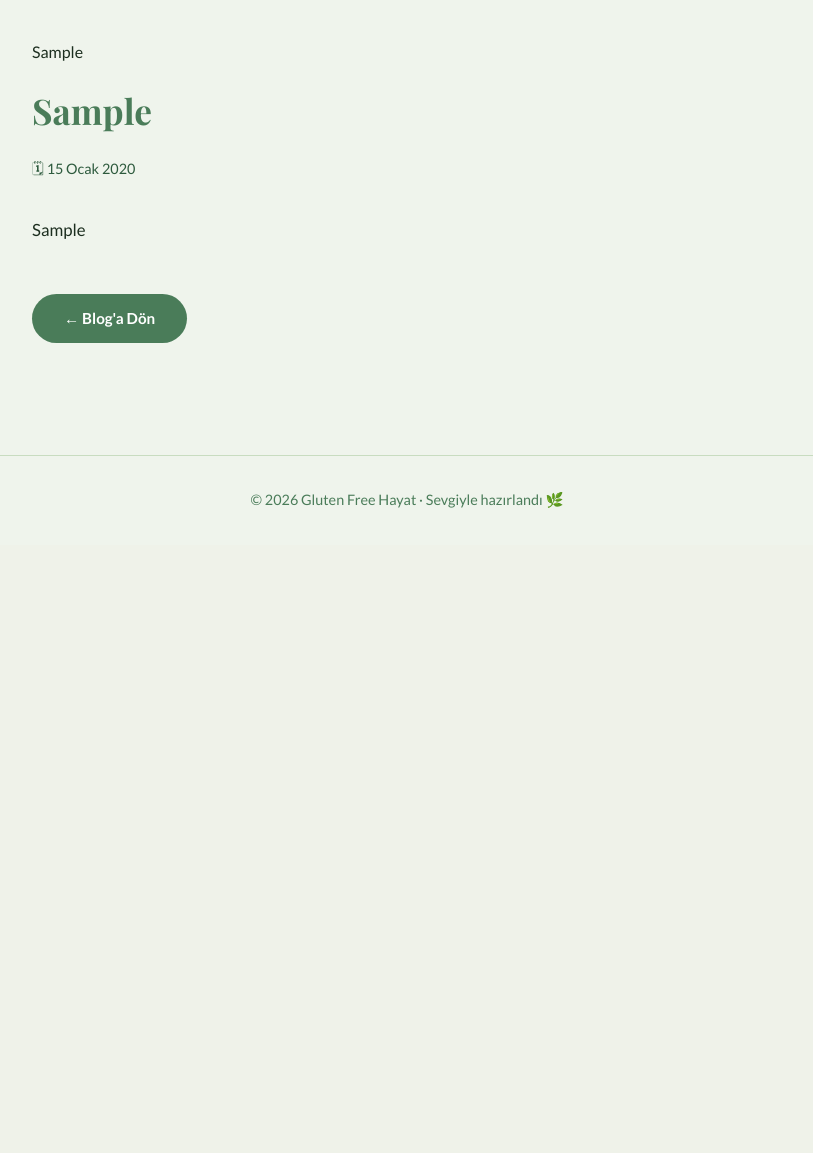
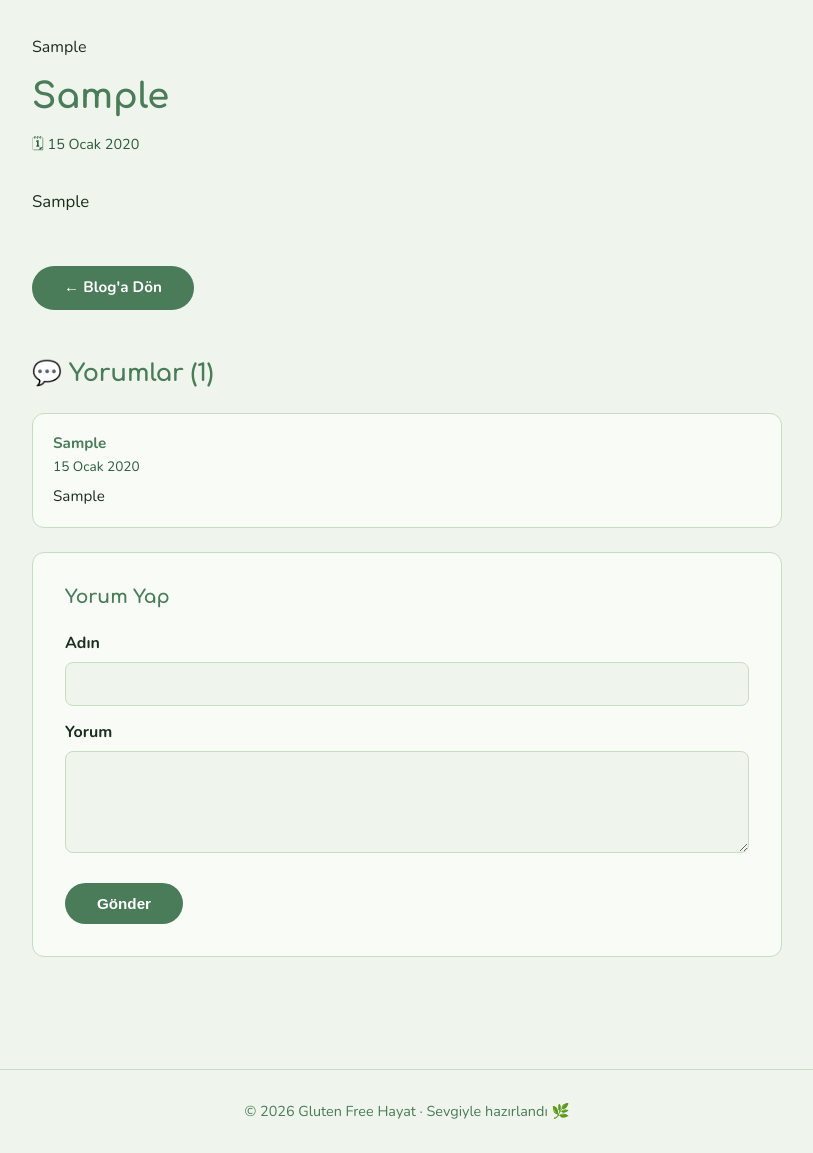
Before and after one commit to iyavuz357/glutenfreehayat, a Flask app: page /blog/1 in a window 1280 px wide. Shown: the part 721-1874 px from the top of the page, without its empty margins (233-1046 px from the left). Before the commit the page ends 1229 px from the top, so only its background shows below. Run offline with Flask 3, Linux system fonts and the light colour scheme; tables that the repository leaves empty hold one stand-in row (values such as "Sample post").

Commit message:
yorum sistemi font değişikliği anasayfa

```diff
--- a/app.py
+++ b/app.py
@@ -61,6 +61,16 @@ class Tarif(db.Model):
     def __repr__(self):
         return f'<Tarif {self.baslik}>'
 
+class Yorum(db.Model):
+    id = db.Column(db.Integer, primary_key=True)
+    icerik = db.Column(db.Text, nullable=False)
+    yazar = db.Column(db.String(100), nullable=False)
+    tarih = db.Column(db.DateTime, default=datetime.utcnow)
+    yazi_id = db.Column(db.Integer, db.ForeignKey('yazi.id'), nullable=False)
+
+    def __repr__(self):
+        return f'<Yorum {self.id}>'
+
 # ===== ROTALAR =====
 
 @app.route("/")
@@ -77,7 +87,8 @@ def blog():
 @app.route("/blog/<int:yazi_id>")
 def yazi_detay(yazi_id):
     yazi = Yazi.query.get_or_404(yazi_id)
-    return render_template("yazi_detay.html", yazi=yazi)
+    yorumlar = Yorum.query.filter_by(yazi_id=yazi_id).order_by(Yorum.tarih.asc()).all()
+    return render_template("yazi_detay.html", yazi=yazi, yorumlar=yorumlar)
 
 @app.route("/tarifler")
 def tarifler():
@@ -87,6 +98,18 @@ def tarifler():
 @app.route("/hakkimda")
 def hakkimda():
     return render_template("hakkimda.html")
+
+@app.route("/blog/<int:yazi_id>/yorum", methods=['POST'])
+def yorum_ekle(yazi_id):
+    yazi = Yazi.query.get_or_404(yazi_id)
+    yorum = Yorum(
+        icerik=request.form['icerik'],
+        yazar=request.form['yazar'],
+        yazi_id=yazi_id
+    )
+    db.session.add(yorum)
+    db.session.commit()
+    return redirect(f'/blog/{yazi_id}')
 
 # ===== VERİTABANI OLUŞTUR =====
 @app.route("/admin")
--- a/static/css/style.css
+++ b/static/css/style.css
@@ -17,9 +17,9 @@
 body {
     background-color: var(--bg);
     color: var(--text);
-    font-family: 'Lato', sans-serif;
+    font-family: 'Nunito', sans-serif;
     font-size: 16px;
-    line-height: 1.7;
+    line-height: 1.3;
 }
 
 a {
@@ -51,7 +51,7 @@ nav {
 }
 
 .logo {
-    font-family: 'Playfair Display', serif;
+    font-family: 'Comfortaa', serif;
     font-size: 1.4rem;
     font-weight: 700;
     color: var(--primary);
@@ -94,7 +94,7 @@ main {
 }
 
 .hero h1 {
-    font-family: 'Playfair Display', serif;
+    font-family: 'Comfortaa', serif;
     font-size: 3rem;
     color: var(--primary);
     margin-bottom: 1rem;
@@ -146,7 +146,7 @@ main {
 }
 
 .card h2 {
-    font-family: 'Playfair Display', serif;
+    font-family: 'Comfortaa', serif;
     font-size: 1.3rem;
     color: var(--primary);
     margin-bottom: 0.5rem;
--- a/templates/base.html
+++ b/templates/base.html
@@ -5,8 +5,7 @@
     <meta name="viewport" content="width=device-width, initial-scale=1.0">
     <title>{% block title %}Gluten Free Hayat{% endblock %}</title>
     <link rel="preconnect" href="https://fonts.googleapis.com">
-    <link href="https://fonts.googleapis.com/css2?family=Playfair+Display:wght@400;700&family=Lato:wght@300;400;700&display=swap" rel="stylesheet">
-    <link rel="stylesheet" href="{{ url_for('static', filename='css/style.css') }}">
+    <link href="https://fonts.googleapis.com/css2?family=Comfortaa:wght@400;700&family=Nunito:wght@300;400;700&display=swap" rel="stylesheet">    <link rel="stylesheet" href="{{ url_for('static', filename='css/style.css') }}">
 </head>
 <body>
 
--- a/templates/yazi_detay.html
+++ b/templates/yazi_detay.html
@@ -11,8 +11,7 @@
 
 <article style="max-width:750px; margin:0 auto;">
     <span class="tag">{{ yazi.kategori }}</span>
-    <h1 style="font-family:'Playfair Display',serif; font-size:2.2rem; color:var(--primary); margin:1rem 0;">
-        {{ yazi.baslik }}
+<h1 style="font-family:'Comfortaa',sans-serif; font-size:2.2rem; color:var(--primary); margin:1rem 0;">        {{ yazi.baslik }}
     </h1>
     <p style="font-size:0.9rem; color:var(--accent); margin-bottom:2rem;">
         🗓 {{ yazi.tarih | turkce_tarih }}
@@ -23,6 +22,40 @@
     <div style="margin-top:3rem;">
         <a href="/blog" class="btn">← Blog'a Dön</a>
     </div>
+    <section style="margin-top:3rem;">
+    <h2 style="font-family:'Comfortaa',sans-serif; font-size:1.5rem; color:var(--primary); margin-bottom:1.5rem;">
+        💬 Yorumlar ({{ yorumlar|length }})
+    </h2>
+
+    {% if yorumlar %}
+        {% for yorum in yorumlar %}
+        <div class="card" style="margin-bottom:1rem; padding:1.25rem;">
+            <p style="font-weight:700; color:var(--primary); margin-bottom:0.25rem;">{{ yorum.yazar }}</p>
+            <p style="font-size:0.85rem; color:var(--accent); margin-bottom:0.75rem;">
+                {{ yorum.tarih | turkce_tarih }}
+            </p>
+            <p>{{ yorum.icerik }}</p>
+        </div>
+        {% endfor %}
+    {% else %}
+        <p style="font-weight:300; margin-bottom:1.5rem;">Henüz yorum yok — ilk yorumu sen yap! 💬</p>
+    {% endif %}
+
+    <div class="card" style="padding:2rem; margin-top:1.5rem;">
+        <h3 style="font-family:'Comfortaa',sans-serif; color:var(--primary); margin-bottom:1.5rem;">Yorum Yap</h3>
+        <form method="POST" action="/blog/{{ yazi.id }}/yorum">
+            <div style="margin-bottom:1rem;">
+                <label style="display:block; font-weight:700; margin-bottom:0.5rem;">Adın</label>
+                <input type="text" name="yazar" required style="width:100%; padding:0.75rem; border:1px solid var(--border); border-radius:8px; font-size:1rem; background:var(--bg);">
+            </div>
+            <div style="margin-bottom:1.5rem;">
+                <label style="display:block; font-weight:700; margin-bottom:0.5rem;">Yorum</label>
+                <textarea name="icerik" required rows="4" style="width:100%; padding:0.75rem; border:1px solid var(--border); border-radius:8px; font-size:1rem; background:var(--bg); resize:vertical;"></textarea>
+            </div>
+            <button type="submit" class="btn" style="border:none; cursor:pointer;">Gönder</button>
+        </form>
+    </div>
+</section>
 </article>
 
 {% endblock %}
```
Also changed, not shown: templates/index.html (+46 -7 lines).
